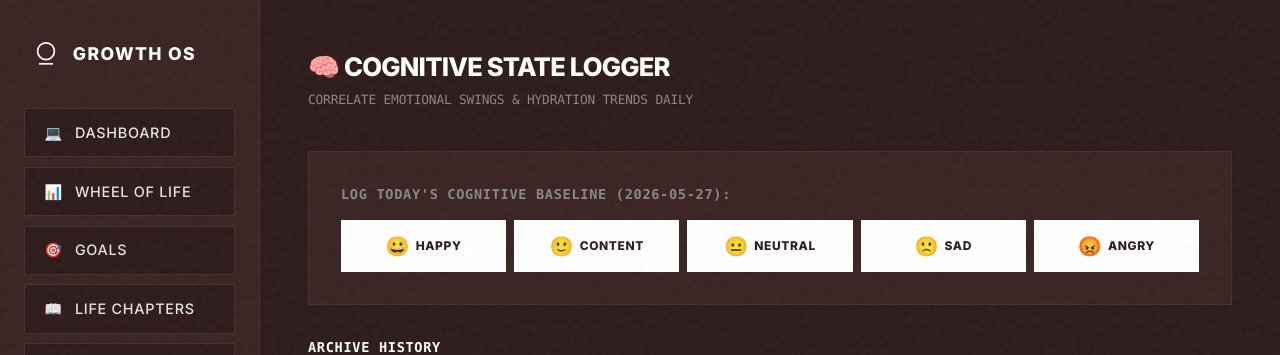
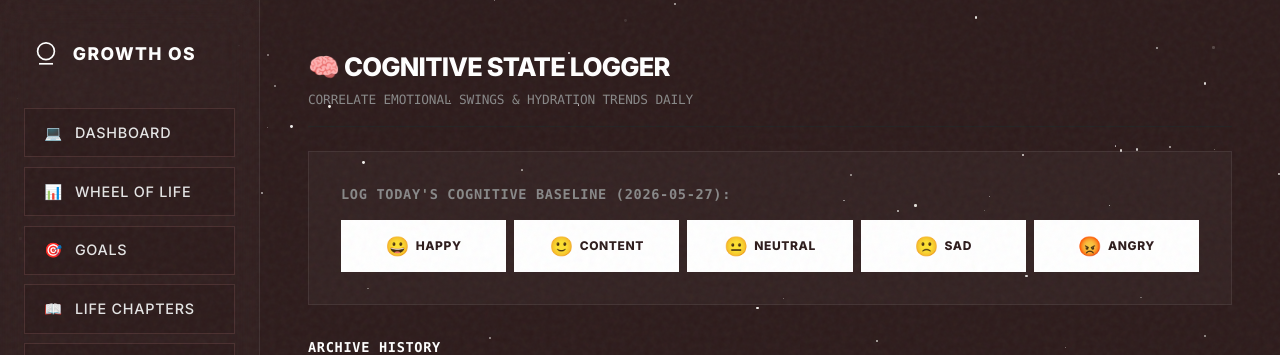
Before and after one commit to lindamosomisagwe-lab/Growth-os-, a React (Vite) app: page /mood in a window 1280 px wide. Shown: the top 355 px of the page. Built offline with nearby package versions, Linux system fonts and the light colour scheme.

Commit message:
feat: Deep Space Starfield parallax and Glass UI integration

```diff
--- a/src/App.jsx
+++ b/src/App.jsx
@@ -12,6 +12,7 @@ import Sparks from "./components/Sparks";
 import SpotifyWidget from "./components/SpotifyWidget";
 import Settings from "./components/Settings";
 import Splash from "./components/Splash";
+import Starfield from "./components/Starfield";
 
 export default function App() {
   const [showSplash, setShowSplash] = React.useState(true);
@@ -19,9 +20,10 @@ export default function App() {
   return (
     <Router>
       {showSplash && <Splash onComplete={() => setShowSplash(false)} />}
-      <div style={{ display: "flex", minHeight: "100vh", background: "var(--bg-page)" }}>
+      <Starfield />
+      <div style={{ display: "flex", minHeight: "100vh", background: "transparent" }}>
         <Sidebar />
-        <main style={{ flex: 1, padding: "3rem", height: "100vh", overflowY: "auto", boxSizing: "border-box" }}>
+        <main style={{ flex: 1, padding: "3rem", height: "100vh", overflowY: "auto", boxSizing: "border-box", position: "relative", zIndex: 10 }}>
           <div className="page-wrap">
             <Routes>
               <Route path="/" element={<Dashboard />} />
--- /dev/null
+++ b/src/components/Starfield.jsx
@@ -0,0 +1,84 @@
+import React, { useEffect, useRef, useMemo } from 'react';
+import '../index.css'; // ensure twinkle animations are loaded
+
+export default function Starfield() {
+  const containerRef = useRef(null);
+
+  // Generate random stars once
+  const stars = useMemo(() => {
+    return Array.from({ length: 150 }).map((_, i) => ({
+      id: i,
+      x: Math.random() * 100, // %
+      y: Math.random() * 100, // %
+      size: Math.random() * 2 + 1, // 1px to 3px
+      depth: Math.random() * 2 + 1, // 1 to 3 for parallax depth
+      twinkle: Math.random() > 0.7, // 30% of stars twinkle
+      twinkleDelay: Math.random() * 5, // 0 to 5s delay
+    }));
+  }, []);
+
+  useEffect(() => {
+    const handleMouseMove = (e) => {
+      if (!containerRef.current) return;
+      const { innerWidth, innerHeight } = window;
+      const mouseX = e.clientX / innerWidth - 0.5; // -0.5 to 0.5
+      const mouseY = e.clientY / innerHeight - 0.5;
+
+      const layers = containerRef.current.children;
+      for (let i = 0; i < layers.length; i++) {
+        const layer = layers[i];
+        const depth = parseFloat(layer.getAttribute('data-depth'));
+        // Deepest layer moves the least, foreground moves the most
+        const moveX = -(mouseX * depth * 15);
+        const moveY = -(mouseY * depth * 15);
+        layer.style.transform = `translate(${moveX}px, ${moveY}px)`;
+      }
+    };
+
+    window.addEventListener('mousemove', handleMouseMove);
+    return () => window.removeEventListener('mousemove', handleMouseMove);
+  }, []);
+
+  return (
+    <div style={{
+      position: 'fixed',
+      top: 0, left: 0, width: '100vw', height: '100vh',
+      zIndex: -1, // ensure it sits at the absolute bottom
+      overflow: 'hidden',
+      pointerEvents: 'none',
+      background: 'var(--bg-page)' // Base Deep Maroon color
+    }}>
+      <div ref={containerRef} style={{ width: '100%', height: '100%', position: 'relative' }}>
+        {[1, 2, 3].map((depthLevel) => (
+          <div
+            key={depthLevel}
+            data-depth={depthLevel}
+            style={{
+              position: 'absolute', top: '-5%', left: '-5%', width: '110%', height: '110%',
+              willChange: 'transform',
+              transition: 'transform 0.1s cubic-bezier(0.25, 0.46, 0.45, 0.94)'
+            }}
+          >
+            {stars.filter(s => Math.round(s.depth) === depthLevel).map(star => (
+              <div
+                key={star.id}
+                className={star.twinkle ? "star-twinkle" : ""}
+                style={{
+                  position: 'absolute',
+                  left: `${star.x}%`,
+                  top: `${star.y}%`,
+                  width: `${star.size}px`,
+                  height: `${star.size}px`,
+                  backgroundColor: '#FDFBF7',
+                  borderRadius: '50%',
+                  opacity: star.size / 3, // larger stars are slightly brighter
+                  animationDelay: `${star.twinkleDelay}s`
+                }}
+              />
+            ))}
+          </div>
+        ))}
+      </div>
+    </div>
+  );
+}
--- a/src/index.css
+++ b/src/index.css
@@ -44,13 +44,15 @@ h1, h2, h3, h4 {
   letter-spacing: -0.03em;
 }
 
-/* 2. Stark Neo-Minimalist Cards (No shadows, pure sharp borders) */
+/* 2. Stark Neo-Minimalist Cards (Glass UI Upgrade) */
 .stationery-card,
 .minimal-card {
-  background: var(--bg-surface) !important;
+  background: rgba(253, 251, 247, 0.03) !important;
+  backdrop-filter: blur(12px) !important;
+  -webkit-backdrop-filter: blur(12px) !important;
   padding: 2rem;
   border-radius: 0px !important;
-  border: 1px solid var(--border-color) !important;
+  border: 1px solid rgba(253, 251, 247, 0.08) !important;
   box-shadow: none !important;
   color: var(--text-body) !important;
   transition: all 0.3s ease-out !important;
@@ -146,8 +148,10 @@ input[type="checkbox"]:checked::before {
 
 /* 4. Navigation Drawer and Sidebar */
 aside {
-  background: var(--bg-surface) !important;
-  border-right: 1px solid var(--border-color) !important;
+  background: rgba(253, 251, 247, 0.02) !important;
+  backdrop-filter: blur(16px) !important;
+  -webkit-backdrop-filter: blur(16px) !important;
+  border-right: 1px solid rgba(253, 251, 247, 0.08) !important;
   box-shadow: none !important;
   border-radius: 0px !important;
 }
@@ -517,3 +521,13 @@ body::before {
 .task-completed-bounce {
   animation: bounceScale 0.2s ease-out forwards;
 }
+
+/* Twinkle Animation for Parallax Stars */
+@keyframes twinkle {
+  0%, 100% { opacity: 0.1; }
+  50% { opacity: 0.8; }
+}
+
+.star-twinkle {
+  animation: twinkle 4s ease-in-out infinite;
+}
```
